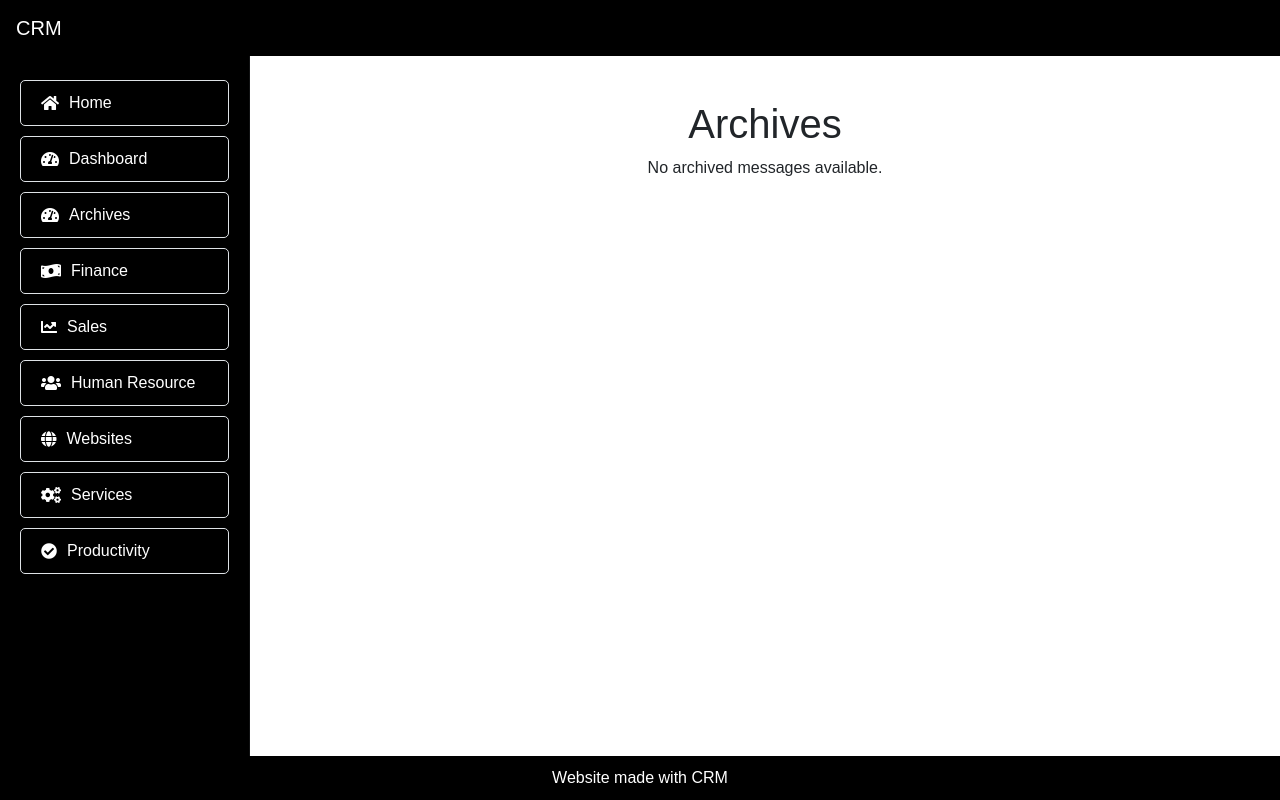
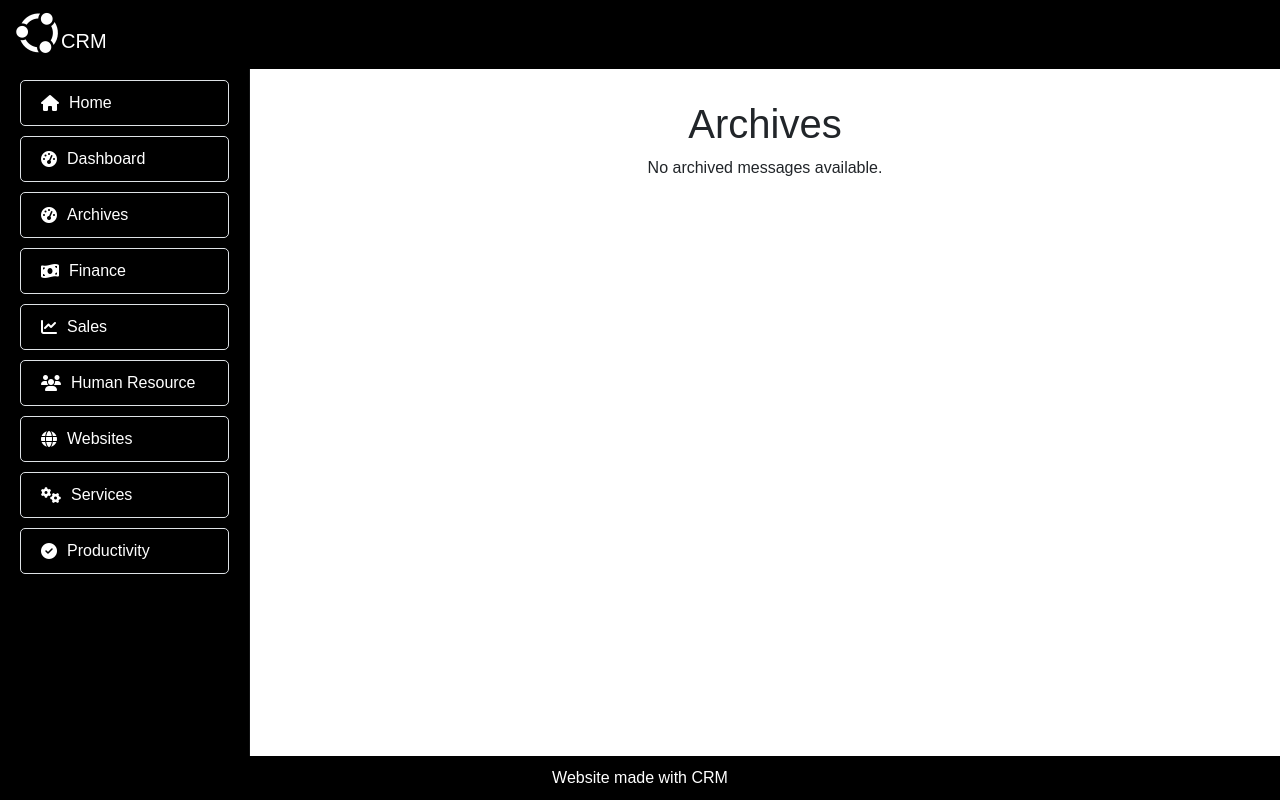
Before and after one commit to jaseemct/crm-, a Django app: page /archive in a window 1280 px wide. Run offline with Django 5.2, Linux system fonts and the light colour scheme; some libraries are stand-ins or nearby versions.

Commit message:
edit archives

```diff
--- a/templates/archive.html
+++ b/templates/archive.html
@@ -3,10 +3,12 @@
 <head>
     <meta charset="UTF-8">
     <meta name="viewport" content="width=device-width, initial-scale=1.0">
-    <title>Admin Page</title>
+    <title>Archives</title>
 
     <link rel="stylesheet" href="https://cdn.jsdelivr.net/npm/bootstrap@4.0.0/dist/css/bootstrap.min.css" integrity="sha384-Gn5384xqQ1aoWXA+058RXPxPg6fy4IWvTNh0E263XmFcJlSAwiGgFAW/dAiS6JXm" crossorigin="anonymous">
     <link rel="stylesheet" href="https://cdnjs.cloudflare.com/ajax/libs/font-awesome/5.15.4/css/all.min.css">
+    <link rel="stylesheet" href="https://cdnjs.cloudflare.com/ajax/libs/font-awesome/5.15.4/css/all.min.css">
+    <link rel="stylesheet" href="https://cdnjs.cloudflare.com/ajax/libs/font-awesome/6.5.2/css/all.min.css">
 
     <style>
         .navbar {
@@ -308,7 +310,8 @@
 <body>
 
     <nav  class="navbar navbar-dark  fixed-top">
-        <a class="navbar-brand" href="#" onclick="toggleNavbar()">CRM</a>
+        <a class="navbar-brand" href="#" onclick="toggleNavbar()"><i class="fa-brands fa-ubuntu"
+            style="font-size: 40px; color:white"></i>CRM</a></a>
     </nav>
     <div class="wrapperr">
     <nav class="navbar-vertical" id="navbarVertical">
```
